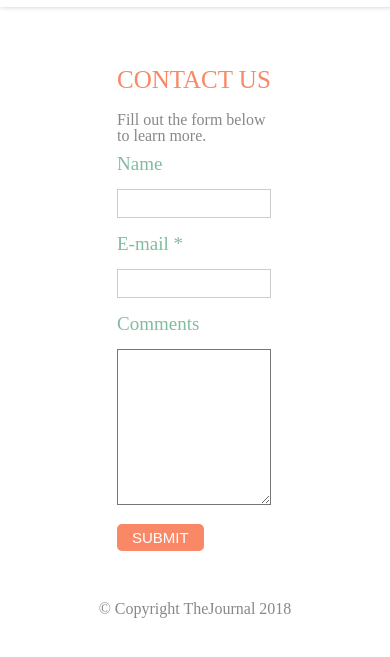
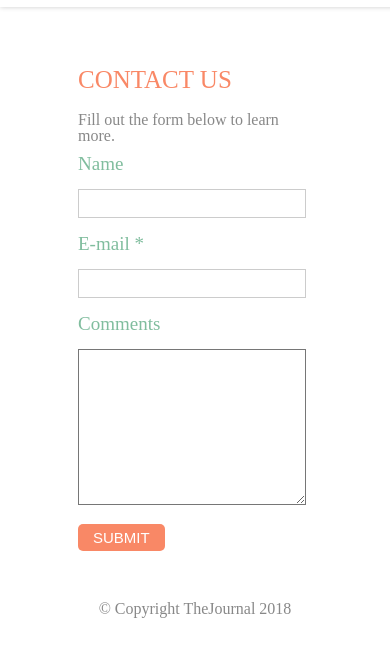
Before and after one commit to SherlockLuke/theJournal, a plain HTML site: page Site/contact.html in a window 390 px wide. Shown: the part 99-756 px from the top of the page. Drawn offline with Linux system fonts and the light colour scheme.

Commit message:
Trial again

```diff
--- a/Site/css/resize.css
+++ b/Site/css/resize.css
@@ -27,7 +27,7 @@
         width: 100%;
     }
 
-    #login-wrapper, #signup-wrapper {
+    #login-wrapper, #signup-wrapper,#contact-wrapper {
         width: 60%;
         margin: 30px auto;
         padding: 20px;
```
